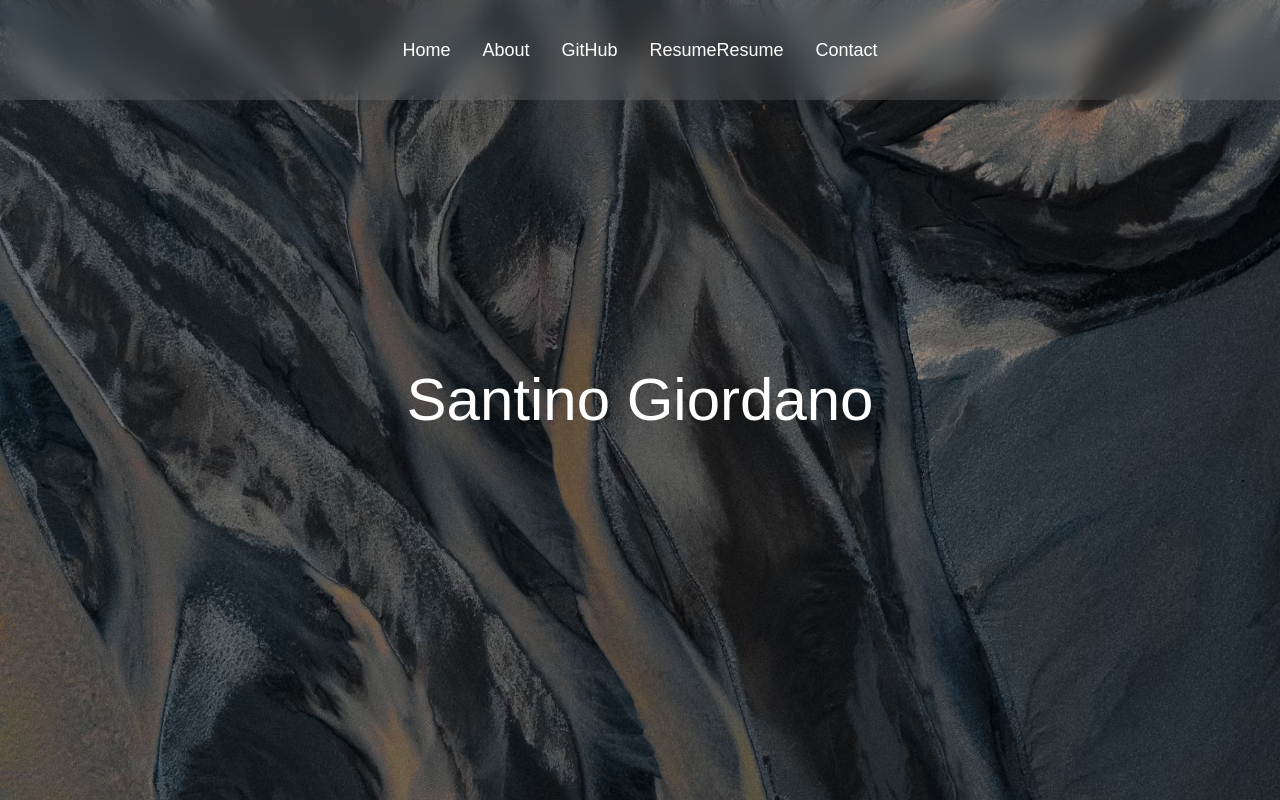
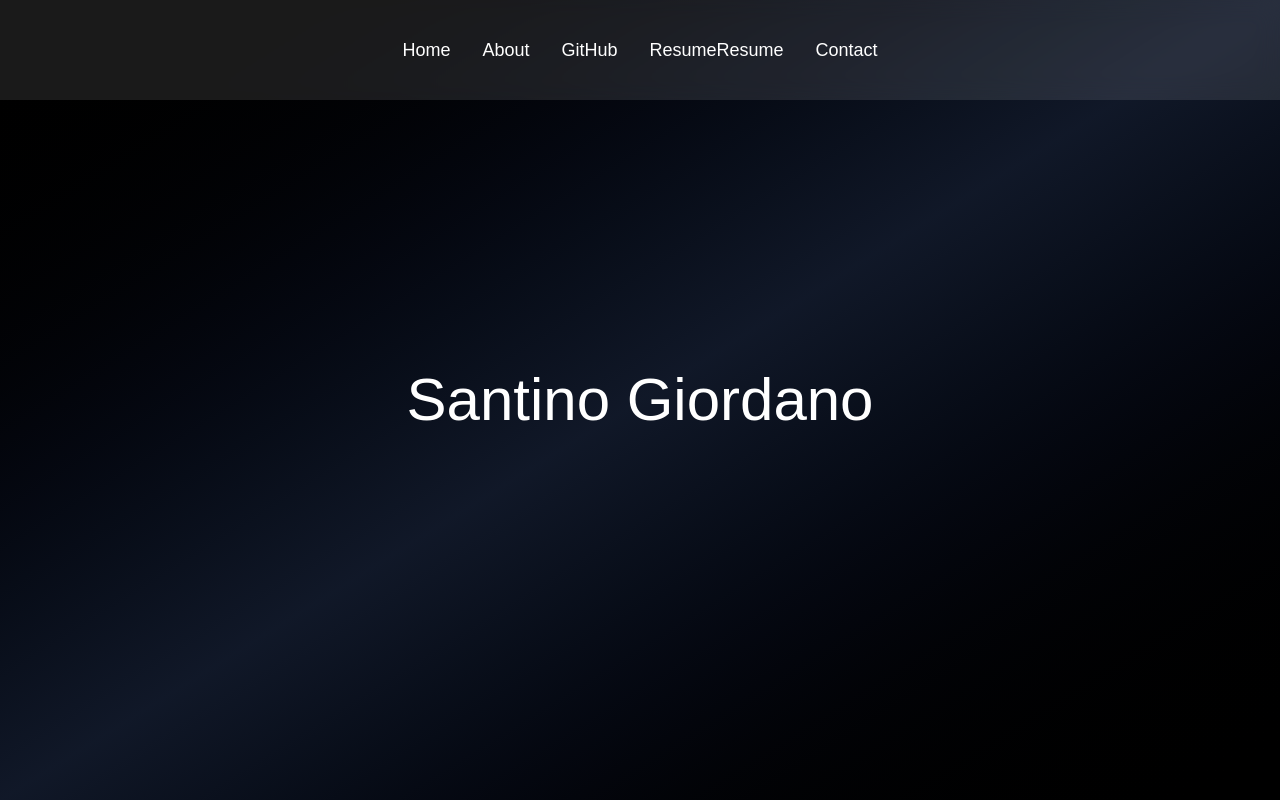
Before and after one commit to SantinoGiordano/Santino-s-Portfolio, a Next.js app: page / in a window 1280 px wide. Built offline with nearby package versions, Linux system fonts and the light colour scheme.

Commit message:
added about background

```diff
--- a/app/(root)/page.tsx
+++ b/app/(root)/page.tsx
@@ -1,19 +1,8 @@
-
-
 export default function Home() {
   return (
     <>
-      <div
-        className="min-h-screen bg-fixed bg-center bg-cover bg-no-repeat"
-        style={{
-          backgroundImage: "url('/tree.avif')",
-        }}
-      >
-        <div
-          className={`flex items-center justify-center min-h-screen bg-opacity-50 `}
-        >
-          <h1 className="text-white text-6xl">Santino Giordano</h1>
-        </div>
+      <div className="bg-gradient-to-br from-black via-gray-900 to-black min-h-screen flex items-center justify-center px-4">
+        <h1 className="text-white text-6xl">Santino Giordano</h1>
       </div>
     </>
   );
```
